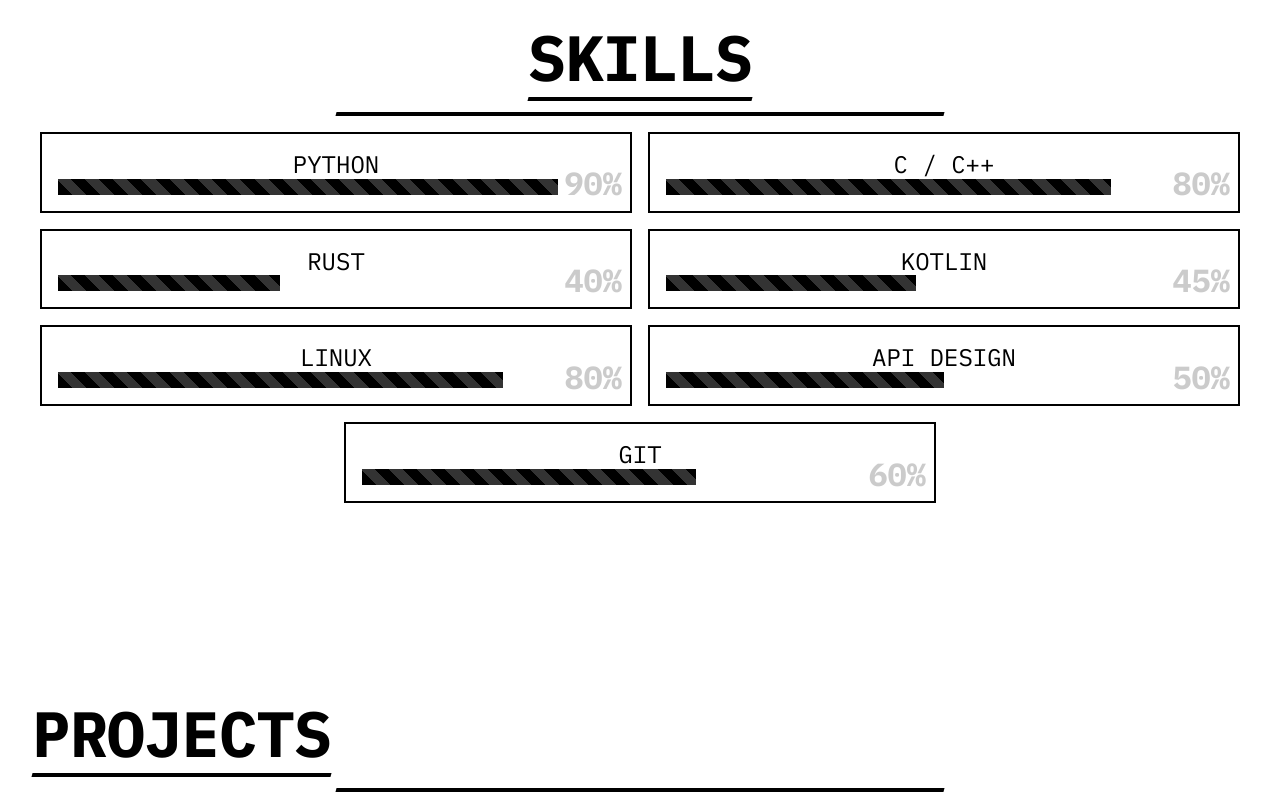
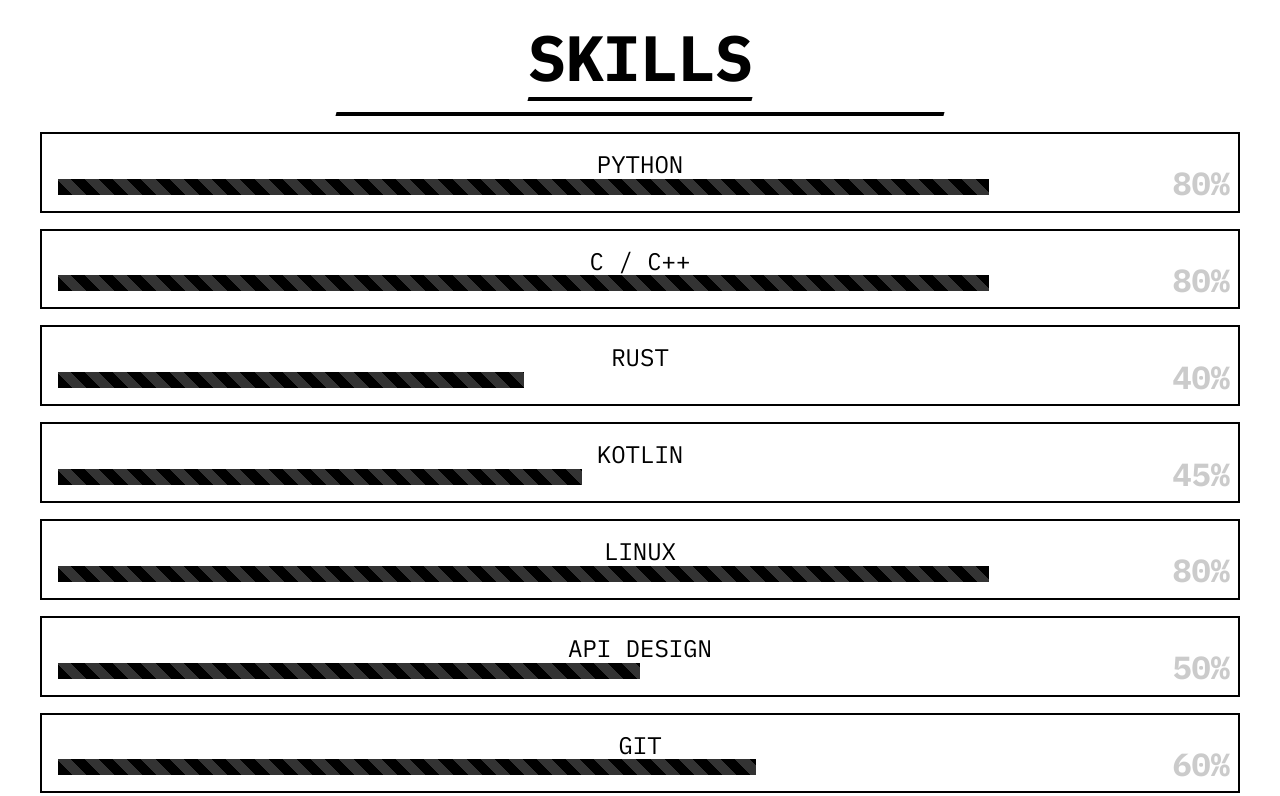
Before and after one commit to tripathiji1312/swarnim, a plain HTML site: page index.html in a window 1280 px wide. Shown: the part 1700-2496 px from the top of the page. Drawn offline with nearby package versions, Linux system fonts and the light colour scheme.

Commit message:
Refactor CSS and HTML code for improved skill item width

```diff
--- a/css/styles.css
+++ b/css/styles.css
@@ -423,7 +423,7 @@ body.dark-mode .animated-blob {
 .skill-item {
   border: 2px solid var(--border-color);
   padding: 1rem;
-  width: calc(50% - 1rem);
+  width: calc(100% - 1rem);
   position: relative;
   background: var(--bg-color);
 }
--- a/index.html
+++ b/index.html
@@ -120,9 +120,9 @@
           <h2 class="section-title">Skills</h2>
           <div class="brutal-divider"></div>
           <div class="skills-container">
-            <div class="skill-item" data-level="90%">
+            <div class="skill-item" data-level="80%">
               <span class="skill-name">PYTHON</span>
-              <div class="skill-bar" style="--skill-width: 90%"></div>
+              <div class="skill-bar" style="--skill-width: 80%"></div>
             </div>
             <div class="skill-item" data-level="80%">
               <span class="skill-name">C / C++</span>
```
